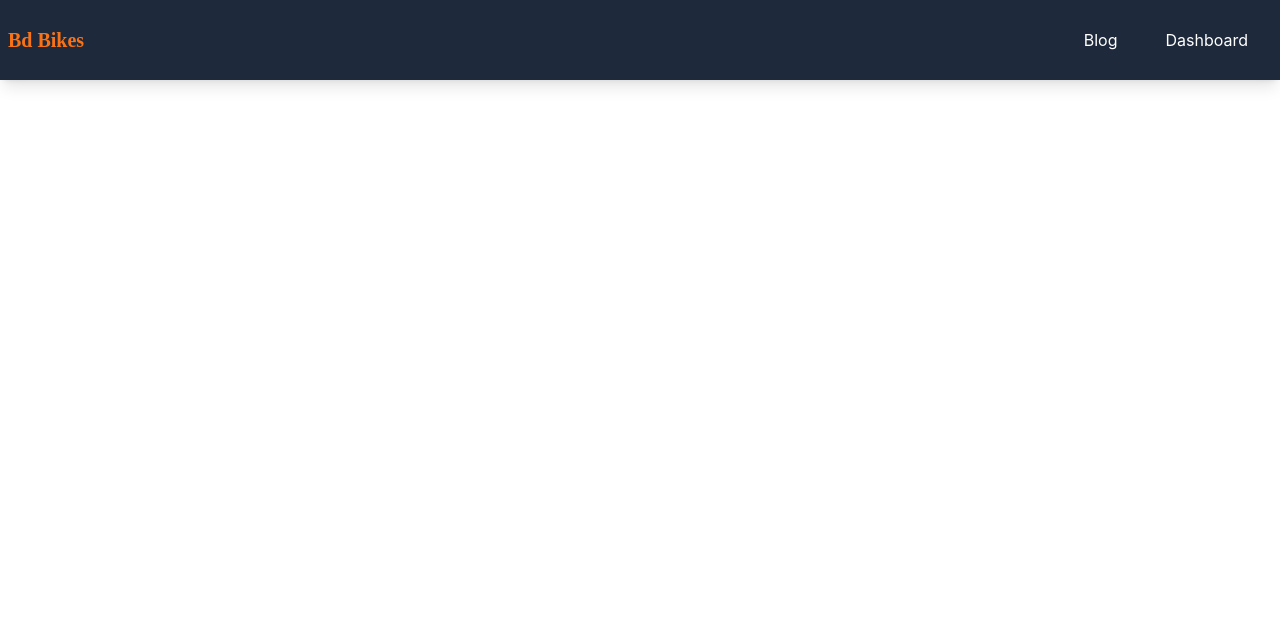
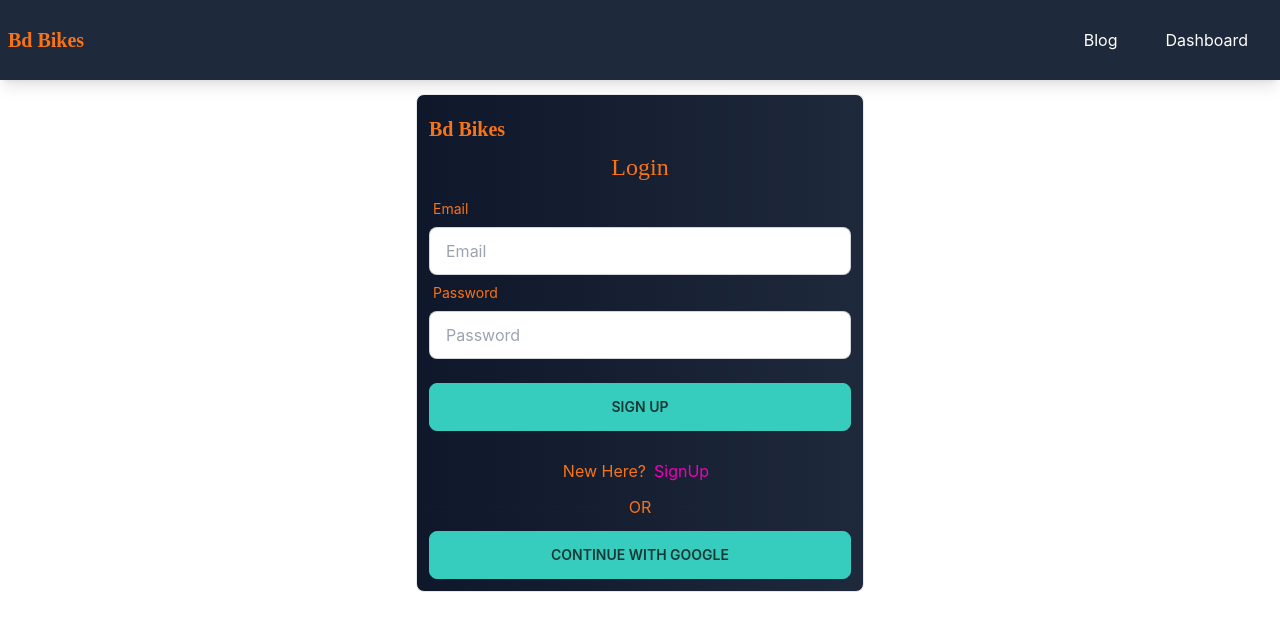
Before and after one commit to jaspia-1/bdbikes, a React (Create React App) app: page /login in a window 1280 px wide. Shown: the top 630 px of the page. Built offline with nearby package versions, Linux system fonts and the light colour scheme; no server answers.

Commit message:
login working

```diff
--- a/src/Pages/Login/Login.js
+++ b/src/Pages/Login/Login.js
@@ -1,9 +1,84 @@
-import React from 'react';
+import React, { useContext, useState } from 'react';
+import { useForm } from 'react-hook-form';
+import { Link } from 'react-router-dom';
+import { AuthContext } from '../../context/AuthProvider';
+import SocialLogin from '../Shared/SocialLogin/SocialLogin';
 
 const Login = () => {
+    const { register, handleSubmit, watch, formState: { errors } } = useForm();
+    const { user, login, saveUser, seLoading, loading } = useContext(AuthContext)
+    const [signUpError, setSignUpError] = useState('');
+    const handleToLogin = (data) => {
+        seLoading(true)
+        login(data.email, data.password)
+            .then(res => {
+
+                console.log(res.user)
+
+
+
+
+            }
+            )
+            .catch(err => {
+                seLoading(false)
+
+            })
+    }
     return (
         <div>
+            <div className='border rounded-lg bg-gradient-to-r  from-slate-900 to-slate-800 mx-auto max-w-md m-3.5 container  p-3'>
 
+
+                <form onSubmit={handleSubmit(handleToLogin)} >
+                    <p className="pacifico my-2 text-right  flex text-orange-500 items-center font-bold  text-xl">
+                        Bd Bikes
+
+                    </p>
+                    <h4 className="text-2xl text-center my-2 popin  text-orange-500 bebas">Login</h4>
+
+
+
+                    <div className="form-control w-full ">
+                        <label className="label">
+                            <span className="label-text text-orange-500">Email</span>
+                        </label>
+                        <input className="input input-bordered w-full" {...register("email", {
+                            required: "Provide a email",
+
+                        })} type="email" placeholder="Email" />
+                        {errors.email && <p className='text-red-600 py-2' role="alert">{errors.email?.message}</p>}
+
+
+
+                    </div>
+
+                    <div className="form-control w-full">
+                        <label className="label">
+                            <span className="label-text text-orange-500">Password</span>
+                        </label>
+                        <input className="input input-bordered w-full  " {...register("password", {
+                            required: "Provide a password",
+                        })} type="password" placeholder="Password" />
+                        {errors.password && <p className='text-red-600 py-2' role="alert">{errors.email?.password}</p>}
+
+
+
+                    </div>
+
+
+                    <div className='w-full text-center my-2'>
+
+                        <input type="submit" className='btn btn-accent my-4   w-full ' value="Sign Up" />
+                    </div>
+                    <p className='mt-3 text-center text-orange-500'>New Here?<Link to='/signup' className='text-secondary mx-2'>SignUp</Link></p>
+                    {
+                        signUpError && <p className='text-red-600'>{signUpError}</p>
+                    }
+                    <div className="divider text-orange-500">OR</div>
+                </form>
+                <SocialLogin></SocialLogin>
+            </div>
         </div>
     );
 };
--- a/src/Pages/SignUp/SignUp.js
+++ b/src/Pages/SignUp/SignUp.js
@@ -145,7 +145,7 @@ const SignUp = () => {
 
                     <div className='w-full text-center my-2'>
 
-                        <input type="submit" className='btn   w-full ' value="Sign Up" />
+                        <input type="submit" className='btn btn-accent  w-full ' value="Sign Up" />
                     </div>
                     <p className='mt-3 text-center text-orange-500 '>Already have an account?<Link to='/login' className='text-secondary mx-2'>Login</Link></p>
                     {
```
